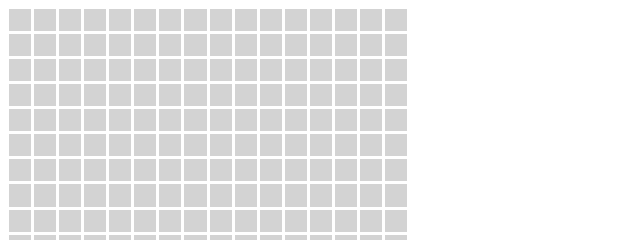
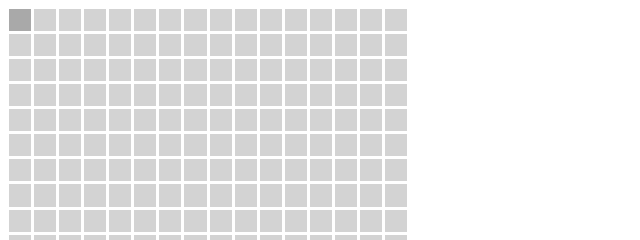
Before and after one commit to gricius/Project-Etch-A-Sketch, a plain HTML site: page index.html in a window 1280 px wide. In both pictures the pointer is over the element 20 px from the left and 20 px from the top of the page. Shown: the top 240 px of the page, 0-640 px from the left. Drawn offline with Linux system fonts and the light colour scheme.

Commit message:
add solution to item 3

```diff
--- a/index.html
+++ b/index.html
@@ -16,6 +16,10 @@
         .grid-item {
             background-color: lightgray;
             border: 1px solid white;
+        }
+
+        .grid-item:hover {
+            background-color: darkgray;
         }
     </style>
 </head>
```
